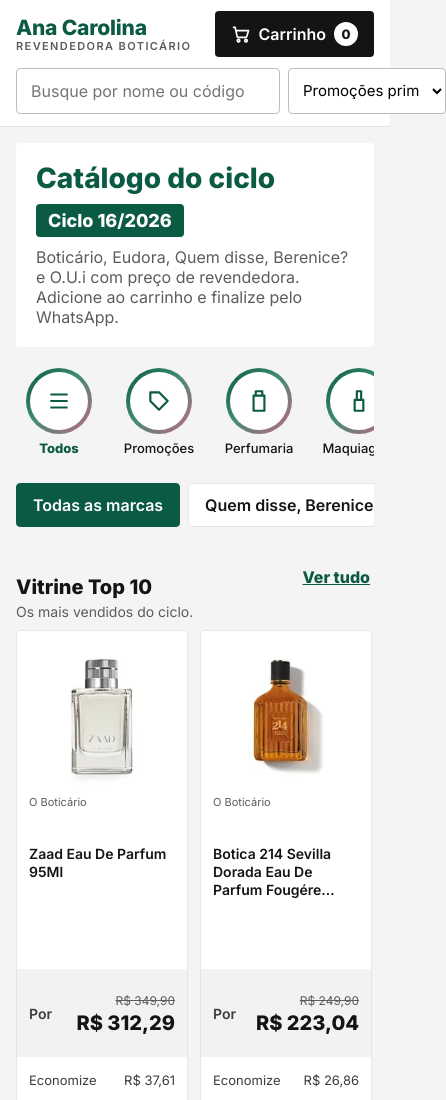
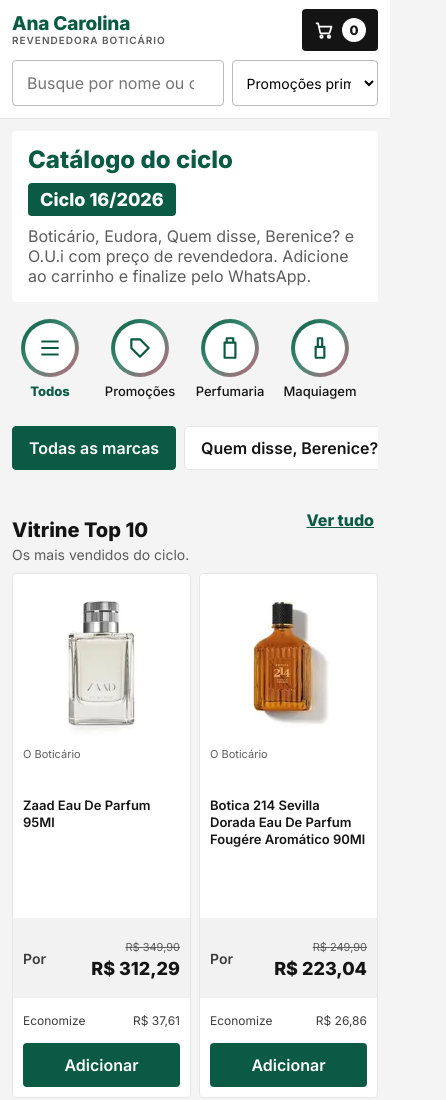
Before and after one commit to edisonncosta/RevendedoraBoticario, a plain HTML site: page index.html in a window 390 px wide. Shown: the top 1100 px of the page, 446 px wide, since content can reach past the window. Drawn offline with Linux system fonts and the light colour scheme.

Commit message:
Ajusta layout no celular (sem rolagem lateral) e nomes das opções
Co-Authored-By: Claude Opus 5.5 <noreply@anthropic.com>
Claude-Session: https://claude.ai/code/session_01W4BZa8MQS3s13W5wEqN3Wu

```diff
--- a/index.html
+++ b/index.html
@@ -36,7 +36,7 @@ header.site{background:#fff;border-bottom:1px solid var(--line);position:sticky;
 .cartbtn{display:flex;align-items:center;gap:8px;background:var(--ink);color:#fff;border:0;border-radius:4px;padding:0 16px;height:46px;font-weight:600}
 .cartbtn .n{background:#fff;color:var(--ink);border-radius:999px;min-width:24px;height:24px;display:inline-flex;align-items:center;justify-content:center;font-size:13px;font-weight:800;padding:0 6px}
 .search{padding:0 0 12px;display:flex;gap:8px}
-.search input{flex:1;height:46px;border:1px solid #BDBDBD;border-radius:4px;padding:0 14px;font:inherit;font-size:16px}
+.search input{flex:1;min-width:0;height:46px;border:1px solid #BDBDBD;border-radius:4px;padding:0 14px;font:inherit;font-size:16px}
 .search select{height:46px;border:1px solid #BDBDBD;border-radius:4px;padding:0 10px;font:inherit;font-size:15px;background:#fff;max-width:44%}
 .hero{background:#fff;margin:16px 0;border-radius:4px;padding:20px;display:grid;gap:10px}
 .hero h1{margin:0;font-size:28px;color:var(--green);line-height:1.1}
@@ -123,6 +123,30 @@ header.site{background:#fff;border-bottom:1px solid var(--line);position:sticky;
 .rank{position:absolute;top:8px;left:8px;background:var(--ink);color:#fff;border-radius:4px;font-weight:800;font-size:13px;padding:3px 8px}
 .card{position:relative}
 .back{border:0;background:none;color:var(--green);font-weight:700;min-height:44px;padding:0}
+html,body{max-width:100%;overflow-x:hidden}
+main.wrap,.sec,.row-s,.cats,.brands{min-width:0;max-width:100%}
+.grid{grid-template-columns:repeat(auto-fill,minmax(160px,1fr))}
+@media (max-width:520px){
+ .wrap{padding:0 12px}
+ .grid{grid-template-columns:repeat(2,minmax(0,1fr));gap:8px}
+ .row-s{grid-auto-columns:calc(50% - 4px);gap:8px}
+ .card{padding:10px;min-width:0}
+ .price{margin:0 -10px;padding:10px}
+ .price .por{font-size:18px}
+ .price .old{font-size:11px;gap:4px}
+ .rows .row{font-size:12px}
+ .card h3{font-size:13px}
+ .top{height:60px}
+ .brand b{font-size:19px}
+ .brand small{font-size:10px;letter-spacing:1px}
+ .cartbtn{padding:0 12px;height:42px}
+ .cartbtn .lbl{display:none}
+ .search select{max-width:40%;font-size:14px}
+ .hero{padding:16px;margin:12px 0}
+ .hero h1{font-size:24px}
+ .cat{min-width:76px}
+ .cat .ring{width:58px;height:58px}
+}
 footer{color:var(--mute);font-size:12px;text-align:center;padding:0 16px 140px}
 </style>
 </head>
@@ -133,7 +157,7 @@ footer{color:var(--mute);font-size:12px;text-align:center;padding:0 16px 140px}
 <div class="logo"><div class="brand"><b>Ana Carolina</b><small>Revendedora Boticário</small></div></div>
 <button class="cartbtn" id="openCart" aria-label="Abrir carrinho">
 <svg width="20" height="20" viewBox="0 0 24 24" fill="none" stroke="currentColor" stroke-width="2" stroke-linecap="round" stroke-linejoin="round" aria-hidden="true"><circle cx="9" cy="20" r="1.5"/><circle cx="18" cy="20" r="1.5"/><path d="M3 4h2l2.4 11.2a1 1 0 0 0 1 .8h9.4a1 1 0 0 0 1-.8L21 8H6"/></svg>
-Carrinho <span class="n" id="count">0</span></button>
+<span class="lbl">Carrinho</span> <span class="n" id="count">0</span></button>
 </div>
 <div class="search">
 <input id="q" type="search" placeholder="Busque por nome ou código" aria-label="Buscar produtos">
```
Also changed, not shown: produtos.js.
